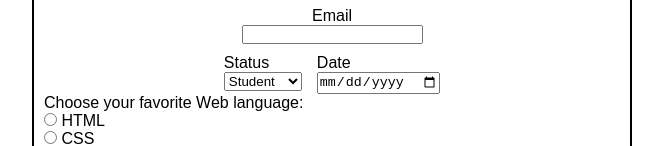
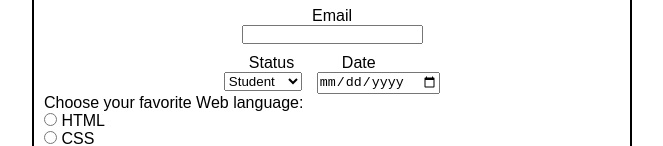
Before and after one commit to jlcarrascof/CSS-Layout-Project, a plain HTML site: page index.html in a window 1280 px wide. Shown: the part 340-486 px from the top of the page, without its empty margins (308-971 px from the left). Drawn offline with Linux system fonts and the light colour scheme.

Commit message:
Refactor form layout structure and adjust label margin

```diff
--- a/layout.css
+++ b/layout.css
@@ -55,3 +55,7 @@ legend {
     column-gap: 15px;
     justify-content: center;
 }
+
+.column label {
+    margin-left: 25px;
+}
```
